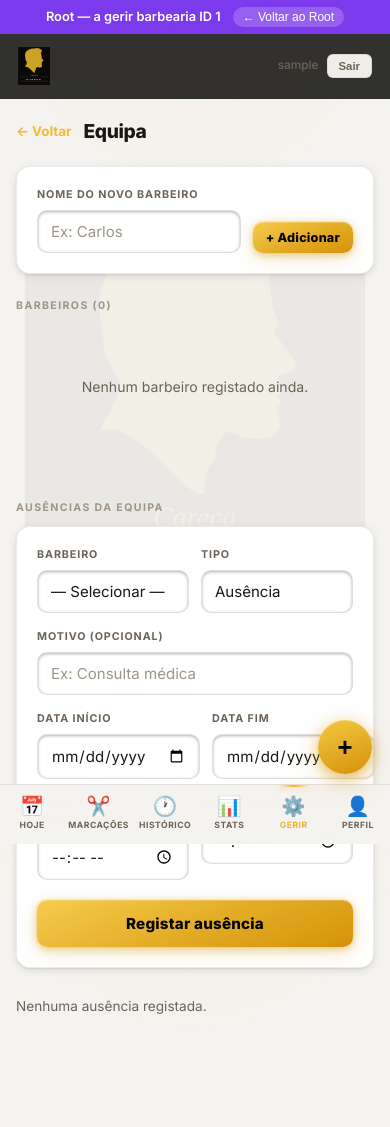
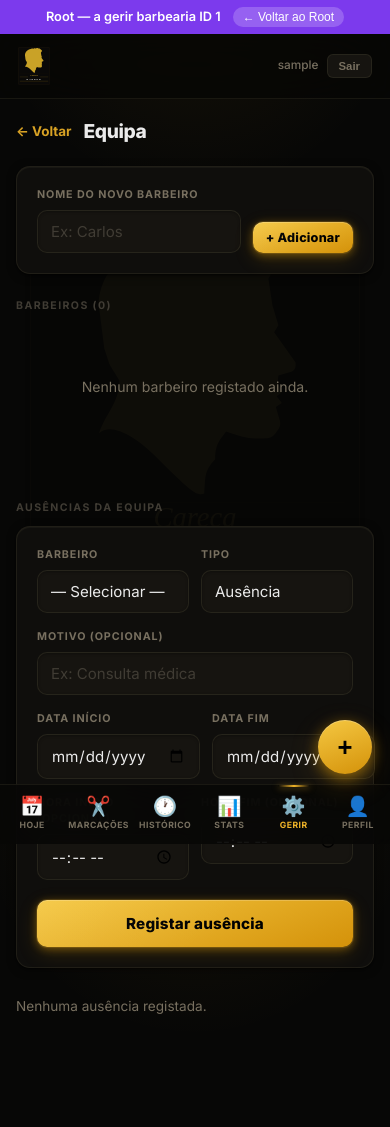
Before and after one commit to carecabarber/carecabarber, a Flask app: page /barbeiros in a window 390 px wide. Run offline with Flask 3, Linux system fonts and the light colour scheme; the visitor is signed in with stand-in values (Sample User, id 1); parts of the project's set-up code (start-up, migrations or seed data) failed here and were passed over; some libraries are stand-ins or nearby versions.

Commit message:
Remove media query light-mode — tema escuro sempre activo
Remove bloco @media (prefers-color-scheme: light) que alterava o fundo
para cream/bege em browsers com modo claro activado.

Co-Authored-By: Claude Sonnet 4.6 <noreply@anthropic.com>

```diff
--- a/static/style.css
+++ b/static/style.css
@@ -2046,44 +2046,4 @@ input::placeholder { color: var(--text3); }
 .wa-suporte:hover  { opacity: 0.85; transform: translateX(-50%) scale(1.04); }
 .wa-suporte:active { opacity: 1;    transform: translateX(-50%) scale(0.97); }
 
-/* ── Light mode — respeita prefers-color-scheme ──────────────────────────── */
-@media (prefers-color-scheme: light) {
-    :root {
-        --bg:        #f5f3ef;
-        --surface:   #ffffff;
-        --surface2:  #f0ede8;
-        --surface3:  #e8e4dc;
-        --surface4:  #ddd9d0;
-
-        --border:    rgba(0,0,0,0.08);
-        --border-hi: rgba(0,0,0,0.13);
-        --border-xl: rgba(0,0,0,0.20);
-
-        --text:   #1a1814;
-        --text2:  #6b6358;
-        --text3:  #9e9589;
-        --muted:  #6b6358;
-        --card:   #ffffff;
-
-        --sh-xs: 0 1px 3px rgba(0,0,0,0.10);
-        --sh-sm: 0 2px 8px rgba(0,0,0,0.10), 0 1px 2px rgba(0,0,0,0.08);
-        --sh-md: 0 4px 16px rgba(0,0,0,0.12), 0 2px 4px rgba(0,0,0,0.08);
-        --sh-lg: 0 8px 32px rgba(0,0,0,0.14);
-
-        --accent-text: #fff;
-    }
-
-    /* Bottom nav e header ficam mais claros */
-    .bottom-nav,
-    .app-header { background: rgba(245,243,239,0.95); }
-
-    /* Cards com sombra subtil em vez de border brilhante */
-    .card, .ag-card, .stat-card { box-shadow: var(--sh-sm); }
-
-    /* Input fields */
-    input, select, textarea {
-        background: #ffffff;
-        color: var(--text);
-        border-color: var(--border-hi);
-    }
-}
+/* Light mode desactivado — tema escuro sempre */
```
